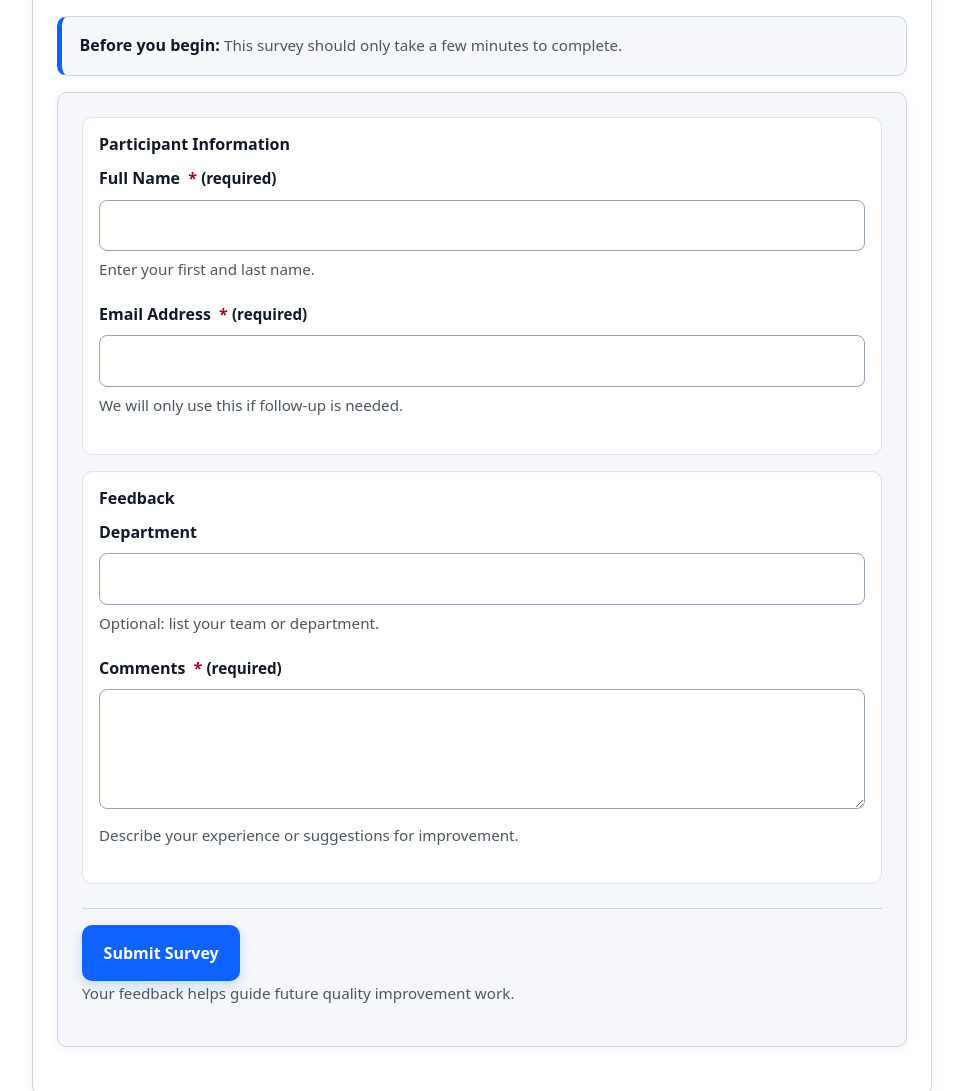
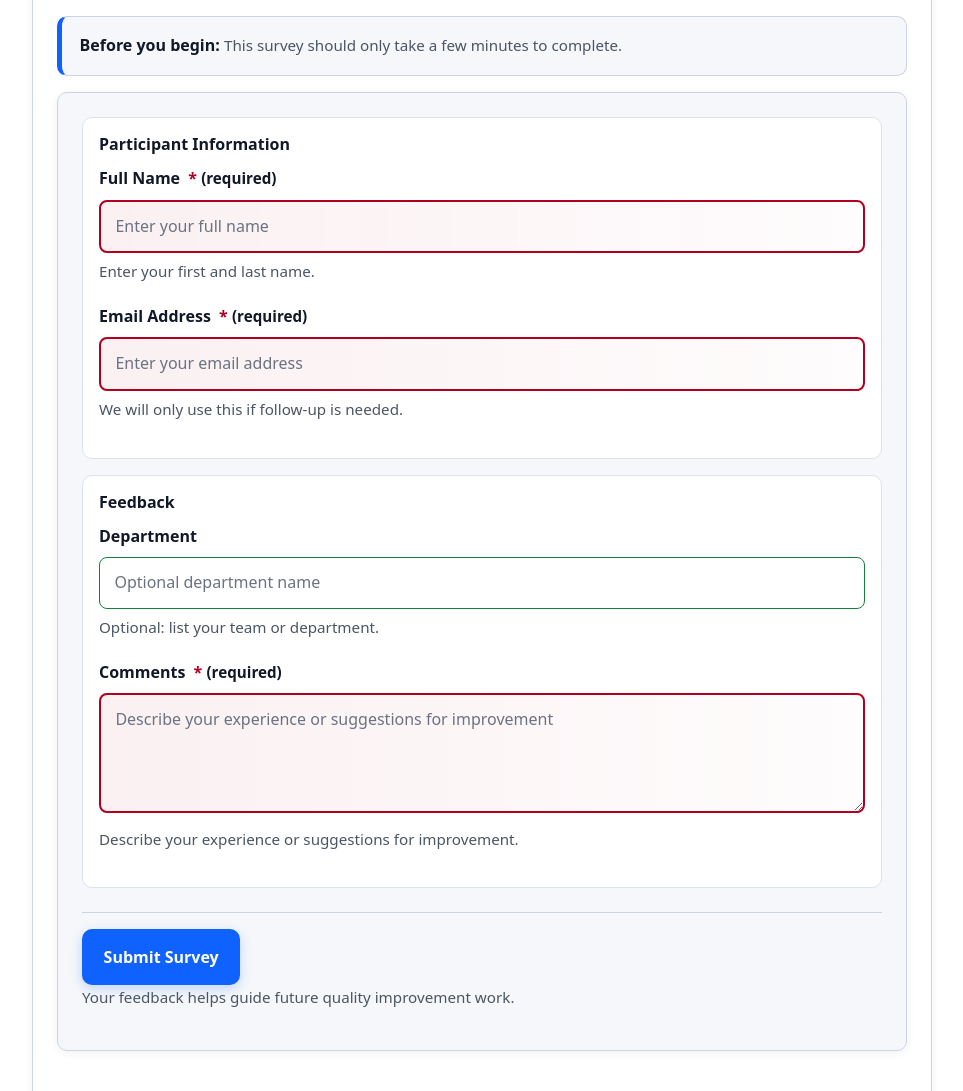
Before and after one commit to nwiggs/uiux-in-class-exercise, a Flask app: page /survey in a window 1280 px wide. Shown: the part 399-1490 px from the top of the page, without its empty margins (158-1121 px from the left). Run offline with Flask 3, Linux system fonts and the light colour scheme.

Commit message:
step 5 communication

```diff
--- a/static/style.css
+++ b/static/style.css
@@ -369,3 +369,208 @@ input[type="button"]:hover,
 .content-stack > * + * {
   margin-top: 1rem;
 }
+/* =========================
+   Step 5: Interactivity
+   ========================= */
+
+/* Smooth but subtle interaction feedback */
+a,
+button,
+input,
+select,
+textarea,
+.nav-link,
+.btn,
+.primary-action {
+  transition:
+    background-color 0.2s ease,
+    color 0.2s ease,
+    border-color 0.2s ease,
+    box-shadow 0.2s ease,
+    transform 0.12s ease;
+}
+
+/* Respect reduced motion */
+@media (prefers-reduced-motion: reduce) {
+  a,
+  button,
+  input,
+  select,
+  textarea,
+  .nav-link,
+  .btn,
+  .primary-action {
+    transition: none;
+  }
+
+  html {
+    scroll-behavior: auto;
+  }
+}
+
+/* Clickable things should look clickable */
+a,
+button,
+input[type="submit"],
+input[type="button"],
+input[type="reset"],
+label[for],
+.nav-link,
+.btn,
+.primary-action {
+  cursor: pointer;
+}
+
+/* Links */
+a:hover {
+  text-decoration-thickness: 3px;
+}
+
+a:active,
+.nav-link:active {
+  transform: translateY(1px);
+}
+
+/* Buttons */
+button:hover,
+input[type="submit"]:hover,
+input[type="button"]:hover,
+input[type="reset"]:hover,
+.btn:hover,
+.primary-action:hover {
+  box-shadow: 0 4px 12px rgba(0, 0, 0, 0.12);
+}
+
+button:active,
+input[type="submit"]:active,
+input[type="button"]:active,
+input[type="reset"]:active,
+.btn:active,
+.primary-action:active {
+  transform: translateY(1px);
+  box-shadow: none;
+}
+
+/* Strong focus styles */
+a:focus-visible,
+button:focus-visible,
+input:focus-visible,
+select:focus-visible,
+textarea:focus-visible,
+.nav-link:focus-visible,
+.btn:focus-visible,
+.primary-action:focus-visible {
+  outline: 3px solid var(--focus);
+  outline-offset: 3px;
+}
+
+/* Disabled buttons and controls */
+button:disabled,
+input[type="submit"]:disabled,
+input[type="button"]:disabled,
+input[type="reset"]:disabled,
+.btn.disabled,
+.primary-action:disabled {
+  background: #cbd5e1;
+  color: #475569;
+  border-color: #94a3b8;
+  cursor: not-allowed;
+  opacity: 0.8;
+  box-shadow: none;
+  transform: none;
+}
+
+/* Optional disabled link-style button */
+.btn.disabled {
+  pointer-events: none;
+  text-decoration: none;
+}
+
+/* Required field label treatment */
+label .required-text,
+label .required-marker {
+  display: inline;
+}
+
+.required-text {
+  font-size: 0.95rem;
+  font-weight: 600;
+}
+
+/* Better invalid styling: not color alone */
+input:required,
+select:required,
+textarea:required {
+  border-left: 4px solid #64748b;
+}
+
+/* Invalid fields */
+input:invalid,
+select:invalid,
+textarea:invalid {
+  border: 2px solid var(--danger);
+  background-image: linear-gradient(to right, rgba(176, 0, 32, 0.06), rgba(176, 0, 32, 0.01));
+}
+
+/* Invalid + focus */
+input:invalid:focus-visible,
+select:invalid:focus-visible,
+textarea:invalid:focus-visible {
+  outline: 3px solid var(--focus);
+  outline-offset: 3px;
+}
+
+/* Valid fields */
+input:valid,
+select:valid,
+textarea:valid {
+  border-color: #15803d;
+}
+
+/* Only show stronger validation look once user interacts */
+input:not(:focus):not(:placeholder-shown):invalid,
+textarea:not(:focus):not(:placeholder-shown):invalid,
+select:invalid {
+  box-shadow: 0 0 0 3px rgba(176, 0, 32, 0.08);
+}
+
+/* Help/error message styles */
+.field-error {
+  display: block;
+  margin-top: 0.45rem;
+  font-size: 0.95rem;
+  font-weight: 600;
+  color: var(--text);
+}
+
+.field-error::before {
+  content: "⚠ ";
+  font-weight: 700;
+}
+
+/* Secondary text stays quieter */
+.small-text,
+.secondary-text,
+.note,
+.help-text {
+  color: var(--muted);
+}
+
+/* Improve nav hover/focus clarity */
+.nav-link:hover,
+.nav-link:focus-visible {
+  background: var(--surface-2);
+  border-color: var(--primary);
+}
+
+.nav-link.active:hover,
+.nav-link.active:focus-visible {
+  background: var(--primary-soft);
+}
+
+/* Improve input hover so users know fields are interactive */
+input:hover,
+select:hover,
+textarea:hover {
+  border-color: #64748b;
+}
--- a/templates/survey.html
+++ b/templates/survey.html
@@ -18,7 +18,7 @@
         <span class="secondary-text">This survey should only take a few minutes to complete.</span>
     </div>
 
-    <form method="POST" action="{{ url_for('survey') }}">
+    <form method="POST" action="{{ url_for('survey') }}" novalidate>
         <div class="field-group">
             <h3 class="field-group-title">Participant Information</h3>
 
@@ -28,8 +28,15 @@
                     <span class="required-marker" aria-hidden="true">*</span>
                     <span class="required-text">(required)</span>
                 </label>
-                <input type="text" id="name" name="name" required>
-                <small class="help-text">Enter your first and last name.</small>
+                <input
+                    type="text"
+                    id="name"
+                    name="name"
+                    required
+                    placeholder="Enter your full name"
+                    aria-describedby="name-help"
+                >
+                <small id="name-help" class="help-text">Enter your first and last name.</small>
             </div>
 
             <div class="form-group">
@@ -38,8 +45,15 @@
                     <span class="required-marker" aria-hidden="true">*</span>
                     <span class="required-text">(required)</span>
                 </label>
-                <input type="email" id="email" name="email" required>
-                <small class="help-text">We will only use this if follow-up is needed.</small>
+                <input
+                    type="email"
+                    id="email"
+                    name="email"
+                    required
+                    placeholder="Enter your email address"
+                    aria-describedby="email-help"
+                >
+                <small id="email-help" class="help-text">We will only use this if follow-up is needed.</small>
             </div>
         </div>
 
@@ -48,8 +62,14 @@
 
             <div class="form-group">
                 <label for="department">Department</label>
-                <input type="text" id="department" name="department">
-                <small class="help-text">Optional: list your team or department.</small>
+                <input
+                    type="text"
+                    id="department"
+                    name="department"
+                    placeholder="Optional department name"
+                    aria-describedby="department-help"
+                >
+                <small id="department-help" class="help-text">Optional: list your team or department.</small>
             </div>
 
             <div class="form-group">
@@ -58,8 +78,14 @@
                     <span class="required-marker" aria-hidden="true">*</span>
                     <span class="required-text">(required)</span>
                 </label>
-                <textarea id="comments" name="comments" required></textarea>
-                <small class="help-text">Describe your experience or suggestions for improvement.</small>
+                <textarea
+                    id="comments"
+                    name="comments"
+                    required
+                    placeholder="Describe your experience or suggestions for improvement"
+                    aria-describedby="comments-help"
+                ></textarea>
+                <small id="comments-help" class="help-text">Describe your experience or suggestions for improvement.</small>
             </div>
         </div>
 
```
